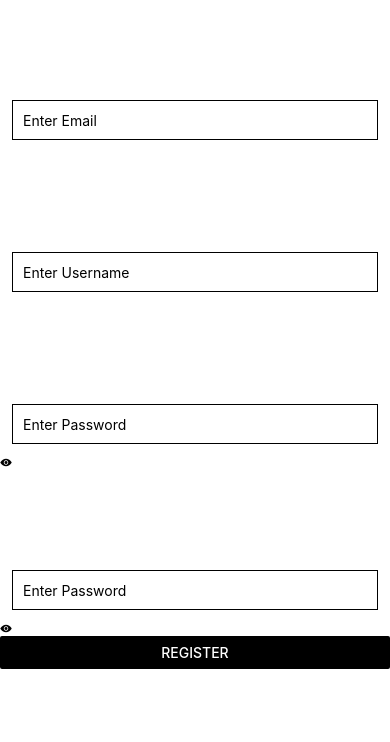
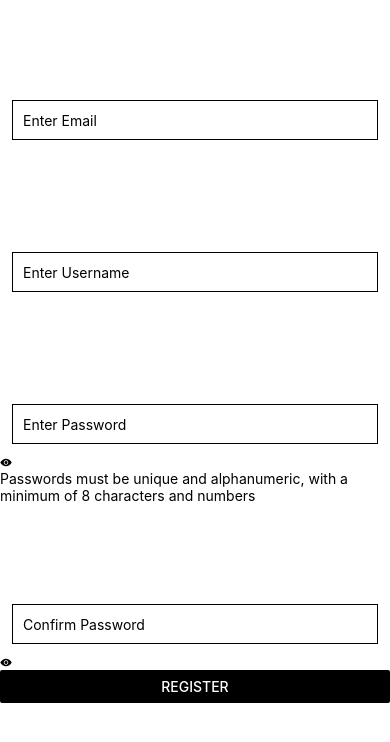
Before and after one commit to Jordan-Burgess/kyzien_app, a React Native app: screen / in a window 390 px wide. Shown: the top 742 px of the page. Built offline with nearby package versions, Linux system fonts and the light colour scheme.

Commit message:
Add password requirments text to Register Page

```diff
--- a/pages/Register.js
+++ b/pages/Register.js
@@ -1,5 +1,5 @@
 import {useState} from 'react';
-import {View, TextInput, Button, StyleSheet} from 'react-native';
+import {View, TextInput, Button, StyleSheet, Text} from 'react-native';
 import Icon from 'react-native-vector-icons/Ionicons';
 
 
@@ -34,11 +34,12 @@ function Register() {
         secureTextEntry={hidePass? true : false}
       />
       <Icon name={hidePass ? 'eye' : 'eye-off'} onPress={() => setHidePass(!hidePass)}/>
+      <Text>Passwords must be unique and alphanumeric, with a minimum of 8 characters and numbers</Text>
       <TextInput
         style={styles.input}
         onChangeText={setPasswordConfirm}
         value={passwordConfirm}
-        placeholder='Enter Password'
+        placeholder='Confirm Password'
         secureTextEntry={hidePassConfirm? true : false}
       />
       <Icon name={hidePassConfirm ? 'eye' : 'eye-off'} onPress={() => setHidePassConfrim(!hidePassConfirm)}/>
```
